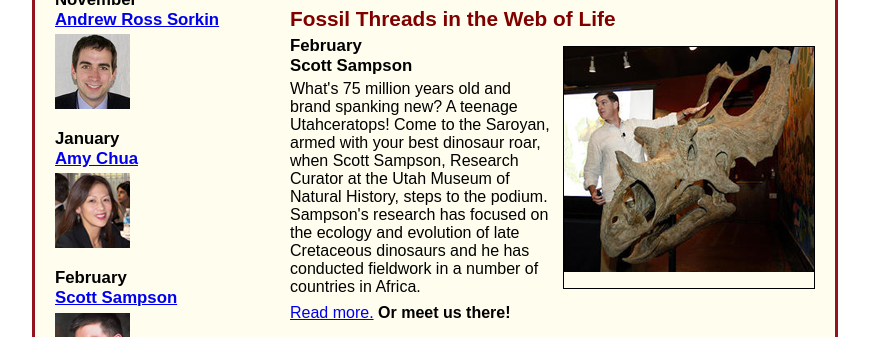
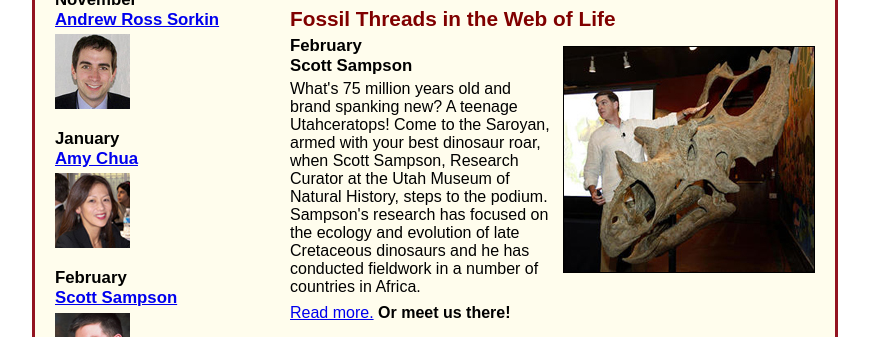
Before and after one commit to jasminnsrutter/A08, a plain HTML site: page index.html in a window 1280 px wide. Shown: the part 328-665 px from the top of the page, without its empty margins (205-1074 px from the left). Drawn offline with Linux system fonts and the light colour scheme.

Commit message:
changed padding to image

```diff
--- a/styles/c6_main.css
+++ b/styles/c6_main.css
@@ -73,9 +73,7 @@ main h3 {
 	font-size: 105%;
 	padding-bottom: .25em;
 }
-main img {
-	padding-bottom: 1em;
-}
+
 main p {
 	padding-bottom: .5em;
 }
```
